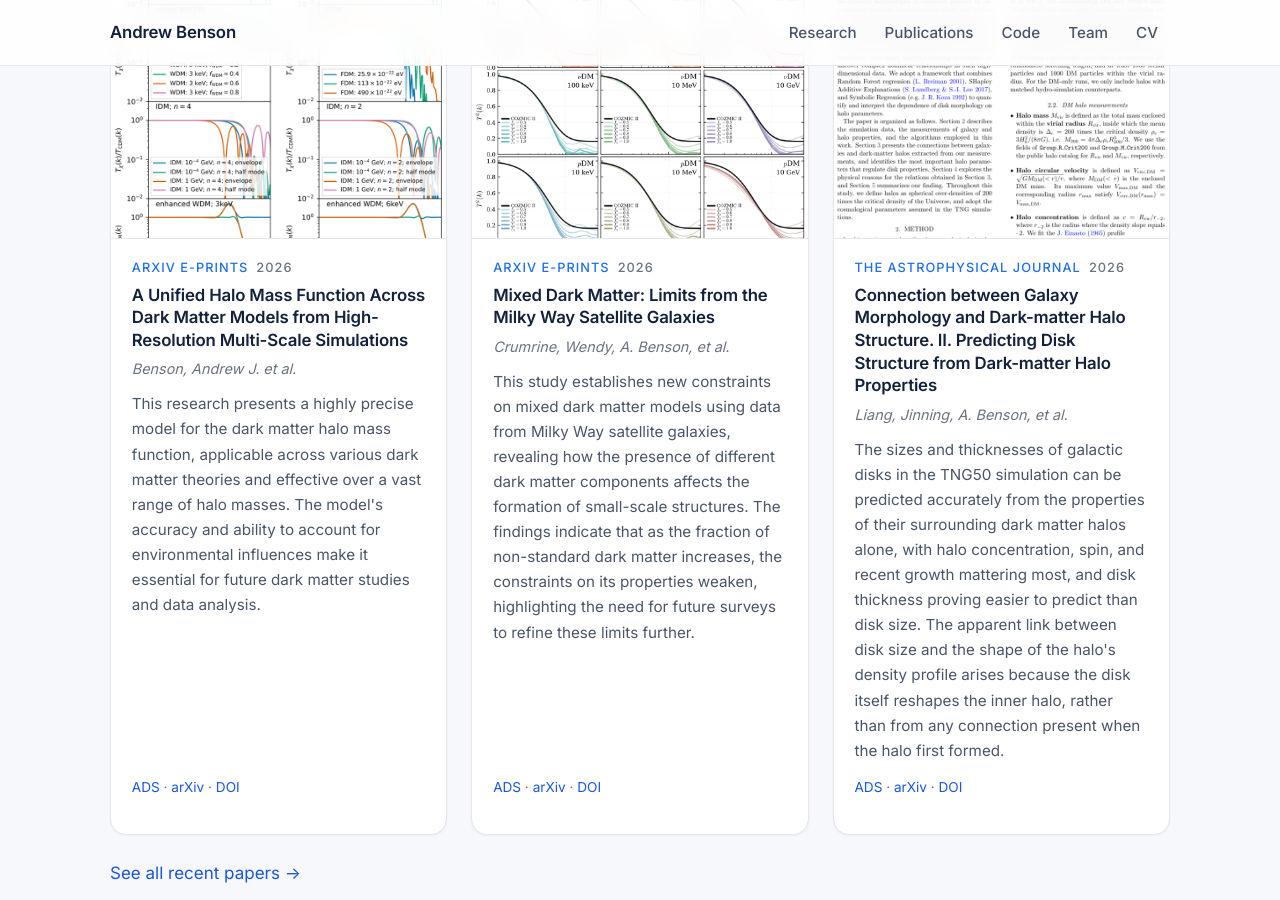
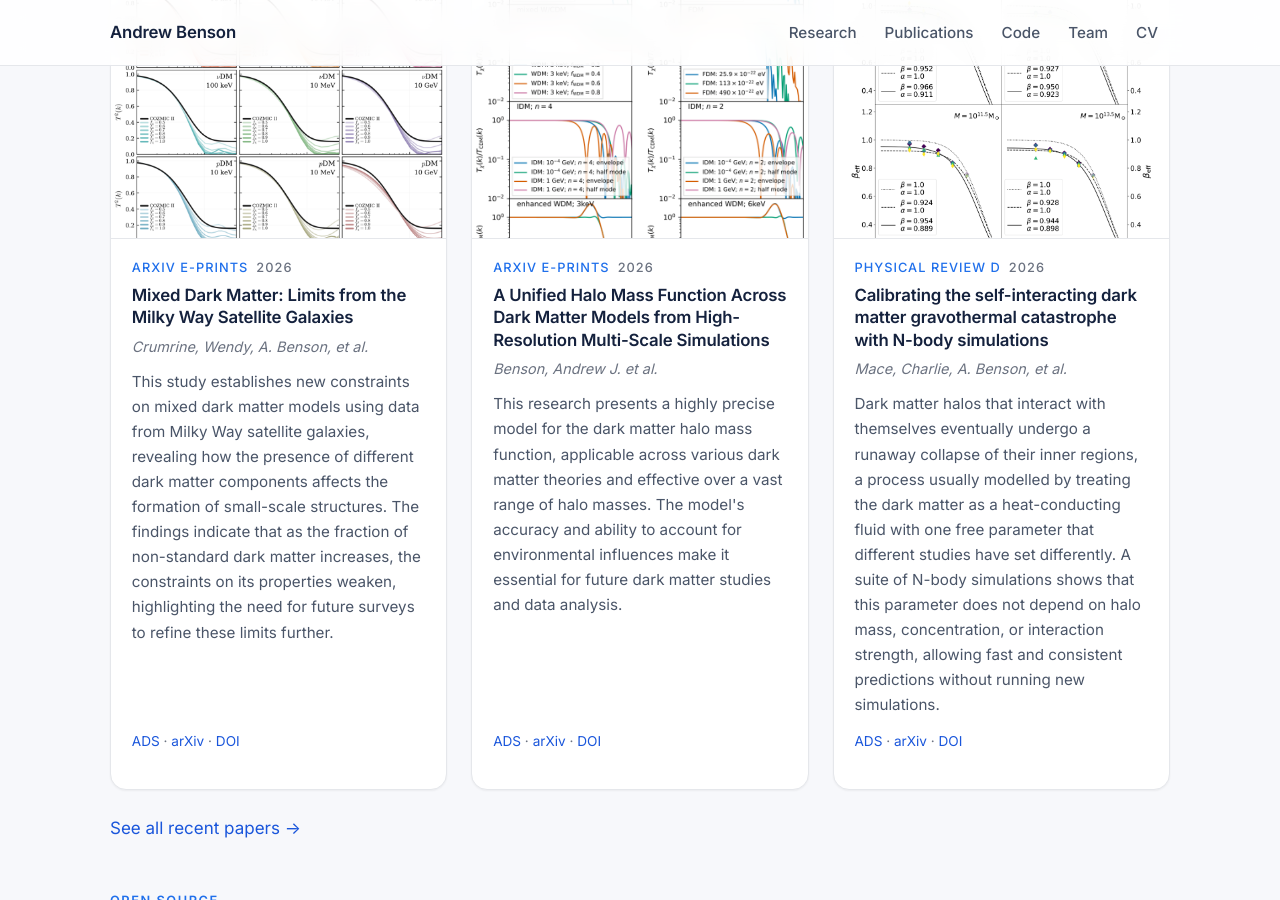
Before and after one commit to abensonca/abensonca.github.io, a Jekyll site: the page built from index.md, in a window 1280 px wide and 900 px high, scrolled down 2296 px. Built offline with Jekyll 4.4.1, drawn with Linux system fonts in a browser that asks for light colours.

Commit message:
chore: refresh papers from ADS

```diff
--- a/_data/papers.yml
+++ b/_data/papers.yml
@@ -42,19 +42,6 @@
     out deviations on large scales and establishing lower limits on the mass of thermal relic dark matter
     particles.
   figure: /assets/img/papers/2026arXiv260605277G.png
-- bibcode: 2026arXiv260612137B
-  title: A Unified Halo Mass Function Across Dark Matter Models from High-Resolution Multi-Scale Simulations
-  authors_short: Benson, Andrew J. et al.
-  year: 2026
-  venue: arXiv e-prints
-  url: https://ui.adsabs.harvard.edu/abs/2026arXiv260612137B
-  arxiv: https://arxiv.org/abs/2606.12137
-  doi: 10.48550/arXiv.2606.12137
-  summary: This research presents a highly precise model for the dark matter halo mass function, applicable
-    across various dark matter theories and effective over a vast range of halo masses. The model's accuracy
-    and ability to account for environmental influences make it essential for future dark matter studies
-    and data analysis.
-  figure: /assets/img/papers/2026arXiv260612137B.png
 - bibcode: 2026arXiv260610006C
   title: 'Mixed Dark Matter: Limits from the Milky Way Satellite Galaxies'
   authors_short: Crumrine, Wendy, A. Benson, et al.
@@ -69,18 +56,30 @@
     increases, the constraints on its properties weaken, highlighting the need for future surveys to refine
     these limits further.
   figure: /assets/img/papers/2026arXiv260610006C.png
-- bibcode: 2026ApJ..1003...12L
-  title: Connection between Galaxy Morphology and Dark-matter Halo Structure. II. Predicting Disk Structure
-    from Dark-matter Halo Properties
-  authors_short: Liang, Jinning, A. Benson, et al.
+- bibcode: 2026arXiv260612137B
+  title: A Unified Halo Mass Function Across Dark Matter Models from High-Resolution Multi-Scale Simulations
+  authors_short: Benson, Andrew J. et al.
   year: 2026
-  venue: The Astrophysical Journal
-  url: https://ui.adsabs.harvard.edu/abs/2026ApJ..1003...12L
-  arxiv: https://arxiv.org/abs/2512.13822
-  doi: 10.3847/1538-4357/ae5821
-  summary: The sizes and thicknesses of galactic disks in the TNG50 simulation can be predicted accurately
-    from the properties of their surrounding dark matter halos alone, with halo concentration, spin, and
-    recent growth mattering most, and disk thickness proving easier to predict than disk size. The apparent
-    link between disk size and the shape of the halo's density profile arises because the disk itself
-    reshapes the inner halo, rather than from any connection present when the halo first formed.
-  figure: /assets/img/papers/2026ApJ..1003...12L.png
+  venue: arXiv e-prints
+  url: https://ui.adsabs.harvard.edu/abs/2026arXiv260612137B
+  arxiv: https://arxiv.org/abs/2606.12137
+  doi: 10.48550/arXiv.2606.12137
+  summary: This research presents a highly precise model for the dark matter halo mass function, applicable
+    across various dark matter theories and effective over a vast range of halo masses. The model's accuracy
+    and ability to account for environmental influences make it essential for future dark matter studies
+    and data analysis.
+  figure: /assets/img/papers/2026arXiv260612137B.png
+- bibcode: 2026PhRvD.113j3011M
+  title: Calibrating the self-interacting dark matter gravothermal catastrophe with N-body simulations
+  authors_short: Mace, Charlie, A. Benson, et al.
+  year: 2026
+  venue: Physical Review D
+  url: https://ui.adsabs.harvard.edu/abs/2026PhRvD.113j3011M
+  arxiv: https://arxiv.org/abs/2504.13004
+  doi: 10.1103/x3lh-xfx9
+  summary: Dark matter halos that interact with themselves eventually undergo a runaway collapse of their
+    inner regions, a process usually modelled by treating the dark matter as a heat-conducting fluid with
+    one free parameter that different studies have set differently. A suite of N-body simulations shows
+    that this parameter does not depend on halo mass, concentration, or interaction strength, allowing
+    fast and consistent predictions without running new simulations.
+  figure: /assets/img/papers/2026PhRvD.113j3011M.png
--- a/_data/papers_cache.yml
+++ b/_data/papers_cache.yml
@@ -1,6 +1,6 @@
 # Auto-generated by scripts/fetch_papers.py — do not edit by hand.
-# Durable cache of summaries, abstracts and figure paths, keyed by bibcode.
-# Never pruned: entries outlive rotation out of papers.yml.
+# Durable cache of model-generated summaries and figure paths, keyed
+# by bibcode. Never pruned: entries outlive rotation out of papers.yml.
 2026ApJ..1003...12L:
   abstract: We investigate how galactic disk structures connect to the detailed properties of their host
     dark-matter halos using the TNG50 simulation. From the hydrodynamic and matched dark-matter-only runs,
```
